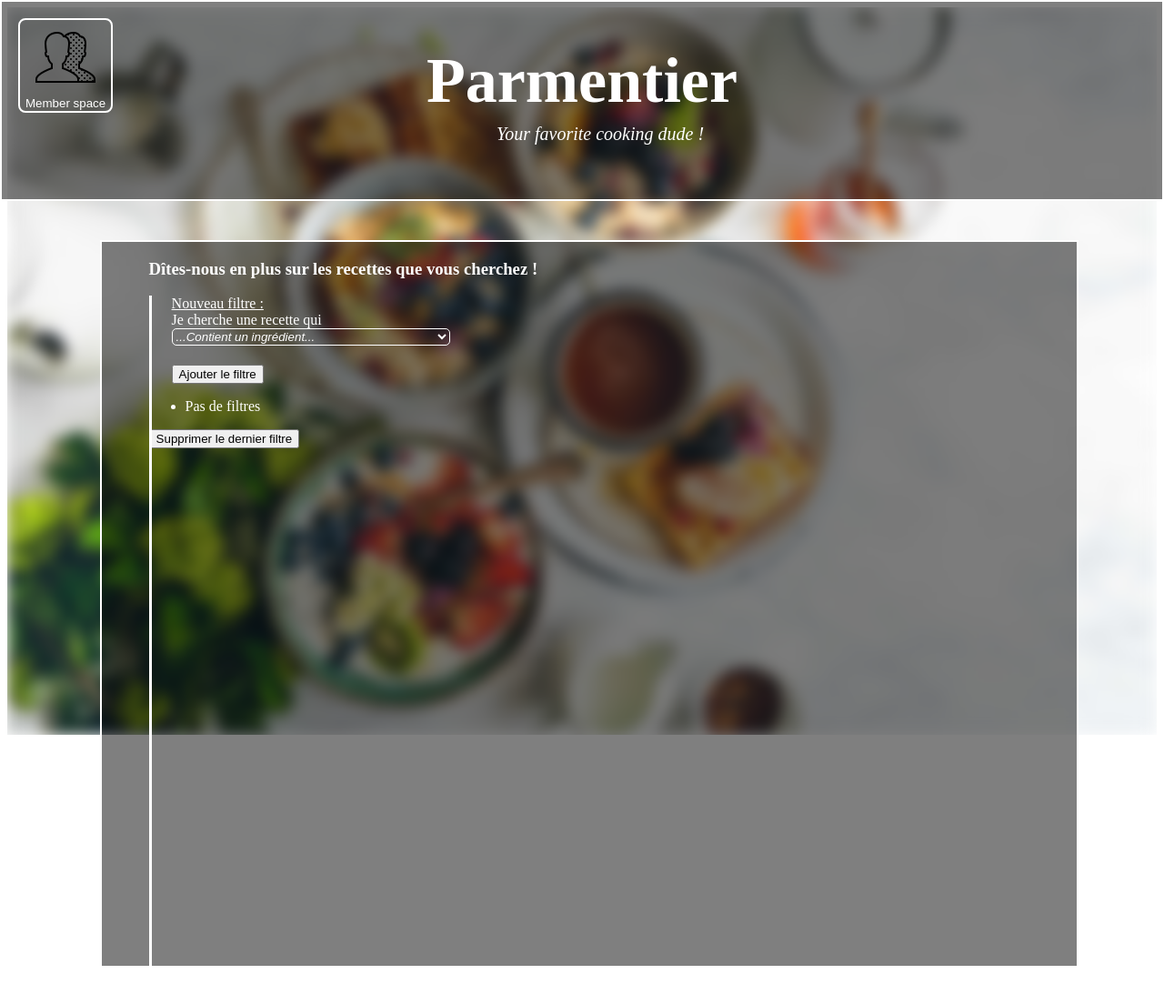
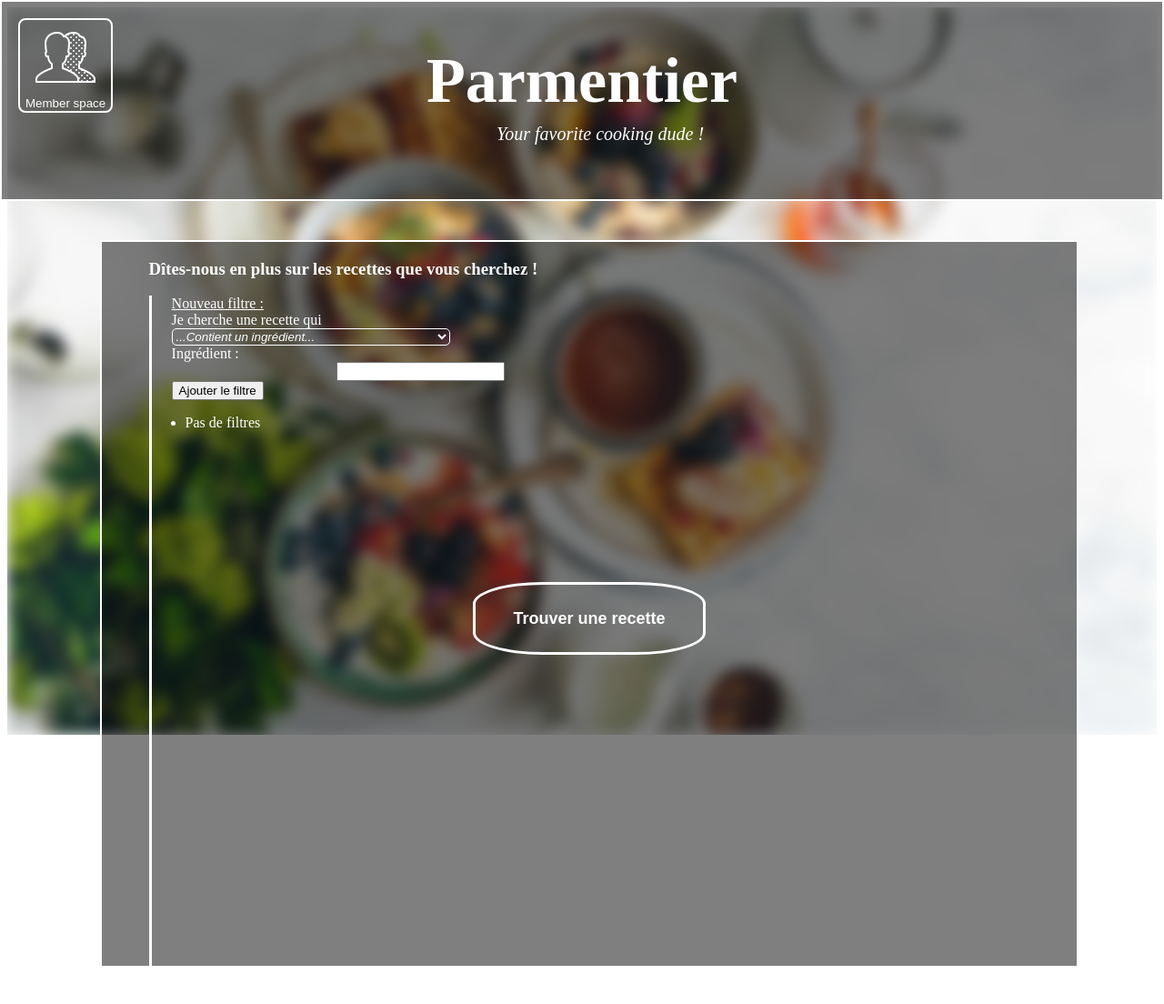
Before and after one commit to DobbyOff/Parmentier-Cuisine, a Flask app: page / in a window 1280 px wide. Shown: the top 1104 px of the page at 91% size. Run offline with Flask 2, Linux system fonts and the light colour scheme.

Commit message:
Fonctionnalité première fonctionnelle !
J'ai fais le bouton pour chercher une recette + 2 3 correc
Il reste des bugs, voir TODO dans le app.py

```diff
--- a/app.py
+++ b/app.py
@@ -1,5 +1,6 @@
-from flask import Flask, render_template, url_for, request
+from flask import Flask, render_template, url_for, request, redirect
 from marmiton_parser.data import filters
+from marmiton_parser.marmitonparser import MarmitonParser
 
 from bs4 import BeautifulSoup
 
@@ -9,45 +10,32 @@
 FILTRES_Liste = {filters.ingredientsblacklist:[], filters.tempsmax:None,
 filters.budget:None, filters.niveau:None, filters.ingredientswhitelist:[]}
 
-FILTRES_Html = ""
+FILTRES_Html = "" #Le programme ajoute des éléments dynamiquement (les filtres).
+#↑↑ c'est leur code html
 
 txtToFiltresTranslator = {"level":filters.niveau, "budget":filters.budget,
 "time":filters.tempsmax, "ingredientblacklist":filters.ingredientsblacklist,
 "ingredientwhitelist":filters.ingredientswhitelist}
 
 
+boutonDelMontré = False
+bouton_del_arg = ""
+boutonDelHtml = "<form action='/delete_last_filtre' method='GET'><input type='submit' id='deletefiltrebutton' name='deletefiltre' value='Supprimer le dernier filtre'></form>"
+
 
 @app.route('/', methods=['POST', 'GET'])
 def index():
-    global FILTRES_Html, FILTRES_Liste
+    global FILTRES_Html, FILTRES_Liste, boutonDelHtml, boutonDelMontré, bouton_del_arg
     print(request)
 
-    print(len(request.args))
     if len(request.args) > 0:
-        if "deletefiltre" in request.args:
-            #On enlève le dernier filtre
-            fhtml = FILTRES_Html.split('<!--coucou-->')
-            trucàsupprimer = fhtml[0]
-            FILTRES_Html = ""
-            for F in fhtml[1:]:
-                FILTRES_Html += F
-
-            soup = BeautifulSoup(trucàsupprimer, 'html.parser')
-            delfiltre, delval = soup.find_all('div', class_="metadata")
-
-            FILTRES_Liste_ValeursParDéfaut(delfiltre.text, delval.text)
-
-            print(FILTRES_Liste)
-            return render_template('index.html', liste_filtres=FILTRES_Html)
-
         #Valeurs du Form
         _filtre = request.args.get('filtre')
         print(_filtre)
 
 
-
         with open('templates/filtre-sample.html', 'r') as F:
-            nfiltre = F.read()
+            nfiltre = F.read() #le code html de l'élément qu'on va ajouter
             F.close()
 
         if _filtre == "level":
@@ -79,14 +67,56 @@
         nfiltre += "<div class=\"metadata\" hidden>" + _filtre + "</div><div class=\"metadata\" hidden>" + _valeur + "</div>"
         nfiltre += "</p></li><!--coucou-->"
         FILTRES_Html = nfiltre + FILTRES_Html
-        #print(FILTRES_Html)
+
+        if not boutonDelMontré:
+            bouton_del_arg = boutonDelHtml
+            boutonDelMontré = True
 
         print(FILTRES_Liste)
-        return render_template('index.html', liste_filtres=FILTRES_Html)
+        return render_template('index.html', liste_filtres=FILTRES_Html, bouton_del=bouton_del_arg)
 
     else:
         print(FILTRES_Liste)
-        return render_template('index.html', liste_filtres="<li>Pas de filtres</li>")
+        return render_template('index.html', liste_filtres="<li>Pas de filtres</li>", bouton_del=bouton_del_arg)
+
+
+
+@app.route('/delete_last_filtre', methods=['POST', 'GET'])
+def DeleteLastFiltre():
+    global FILTRES_Html, FILTRES_Liste, bouton_del_arg, boutonDelMontré
+    #On enlève le dernier filtre
+
+    print("FILTRES_Html :", FILTRES_Html)
+    if FILTRES_Html == "":
+        return render_template('index.html', liste_filtres="<li>Pas de filtres</li>", bouton_del=bouton_del_arg)
+
+    fhtml = FILTRES_Html.split('<!--coucou-->')
+    trucàsupprimer = fhtml[0]
+    FILTRES_Html = ""
+    for F in fhtml[1:]:
+        FILTRES_Html += F
+
+    #il faut aussi supprimer le filtre dans le dictionnaire.
+    #Pour ça, les infos du filtre supprimé sont encodés subtilement dans le code
+    #html du filtre, dans des div cachées de classe 'metadata'
+    soup = BeautifulSoup(trucàsupprimer, 'html.parser')
+    delfiltre, delval = soup.find_all('div', class_="metadata")
+
+    FILTRES_Liste_ValeursParDéfaut(delfiltre.text, delval.text)
+
+    if FILTRES_Html == "":
+        bouton_del_arg = ""
+        boutonDelMontré = False
+
+    print(FILTRES_Liste)
+    return render_template('index.html', liste_filtres=FILTRES_Html, bouton_del=bouton_del_arg)
+
+
+
+
+
+
+
 
 
 def FILTRES_Liste_ValeursParDéfaut(filtre, valeur):
@@ -101,11 +131,35 @@
 
 
 
+@app.route('/find', methods=['POST'])
+def TrouverRecette():
+    """on approche du but"""
+    print("On cherche une recette avec ces filtres :\n\t", FILTRES_Liste)
+
+    M = MarmitonParser()
+    recette = M.TrouverRecette(FILTRES_Liste)
+    print(recette._ingredients)
+
+    return redirect(recette._url)
+    #return render_template('index.html', liste_filtres=FILTRES_Html, bouton_del=bouton_del_arg)
+
+
+
 
 if __name__ == "__main__":
     app.run(debug=True)
 
 
+# TODO :
+#  - Il semble y avoir un problème avec le filtre 'ingredientblacklist' qui ne marche pas.
+#  J'ai essayé avec du sucre et il ne le prennait pas en compte. Il faudrait refaire des tests.
+#  - Faire en sorte que l'entrée texte s'affiche dès que la page charge
+#  - afficher la page marmiton sur la page
+#  - réussir à faire afficher les <li> des filtres en *ligne*
+#  - faire en sorte que le prg oublie les filtres après avoir trouvé une recette
+
+
+
 #...Je tiens à m'excuser d'avance pour le lecteur intrépide qui
 #   se serait mis en tête de vouloir déchiffrer ces hiéroglyphes. Tout
 #   ce bazarre sera vite commenté, qu'il ne s'inquiète pas.
--- a/marmiton_parser/data.py
+++ b/marmiton_parser/data.py
@@ -27,6 +27,9 @@
 
 
 def ConvertPrepTimeToInt(a):
+    if a is None:
+        return 10**6
+
     preptime = a.replace(' ', '')
     if preptime.endswith("min"):
         preptime = preptime[:-3]
@@ -42,4 +45,4 @@
 
     return int(minutes)
 
-PREPINFO_TRANSLATOR = {"très facile":1, "facile":2, "moyenne":3, "moyen":1, "bon marché":0}
+PREPINFO_TRANSLATOR = {"tres_facile":1, "très facile":1, "facile":2, "moyenne":3, "moyen":1, "bon_marche":0, "bon marché":0}
--- a/marmiton_parser/recipe.py
+++ b/marmiton_parser/recipe.py
@@ -90,8 +90,9 @@
 
     def Contains(self, ingr):
         """retourne True si l'ingrédient passé en commentaire (str) est contenu dans la recette"""
+        print("recipe :", ingr)
         for e in self._ingredients:
-            if ingr in e:
+            if ingr.capitalize() in e.capitalize():
                 return True
 
 
--- a/static/css/main.css
+++ b/static/css/main.css
@@ -131,4 +131,34 @@
 
 .filtre-saved {
     display: inline;
+    /* Je n'arrive pas à faire en sorte que les élements soient
+        affichés en ligne au lieu d'être alignés verticalement :/ */
 }
+
+
+.find-recette {
+    position: absolute;
+    z-index: 3;
+    margin-left: 40%;
+    margin-right: 40%;
+    width: 20%;
+    bottom: 10%;
+    height: 10%;
+
+    border: 3px solid white;
+    border-radius: 30%;
+
+    background-color: rgb(255, 255, 255);
+    background-color: rgba(255, 255, 255, 0);
+
+    font-size: large;
+    color: white;
+    font-weight: bold;
+
+    cursor: pointer;
+    transition-duration: 30ms;
+}
+
+.find-recette:hover {
+    background-color: rgba(0, 0, 0, 0.5);
+}
--- a/static/script/main.js
+++ b/static/script/main.js
@@ -57,4 +57,4 @@
 }
 
 filtreSelect.addEventListener('change', updateDispMiddle);
-hidefiltres();
+updateDispMiddle()
--- a/templates/filtre-sample.html
+++ b/templates/filtre-sample.html
@@ -1,3 +1,3 @@
 <li class="filtre-saved">
-    <p>La recette</p>
+    <label for="filtre-deja-existant">La recette</label>
     <p style="font-style: italic;" id="filtre-deja-existant">
--- a/templates/index.html
+++ b/templates/index.html
@@ -64,16 +64,14 @@
                 comme de l'html, non comme du texte (voir app.py, ligne 39) -->
         </ul>
 
-        <form action="/" method="GET">
-            <!-- <label for="deletefiltre"></label> -->
-            <input type="submit" id="deletefiltrebutton" name="deletefiltre" value="Supprimer le dernier filtre">
-        </form>
+        {{ bouton_del|safe}}
+
     </div>
     <p>Si vous voyez ce texte et que la page est bizarre, merci de la recharger avec Ctrl+Maj+R</p>
 </div>
-<button name="find-recette" class="find-recette">
-    Trouver une recette TODO
-</button>
+<form action="/find" method="POST">
+    <input type="submit" name="find-recette" class="find-recette" value="Trouver une recette">
+</form>
 
 
 <script src="{{ url_for('static', filename='script/main.js') }}" async></script>
```
Also changed, not shown: marmiton_parser/marmitonparser.py (+7 -3 lines), favicon.ico (added), static/img/member.png.
